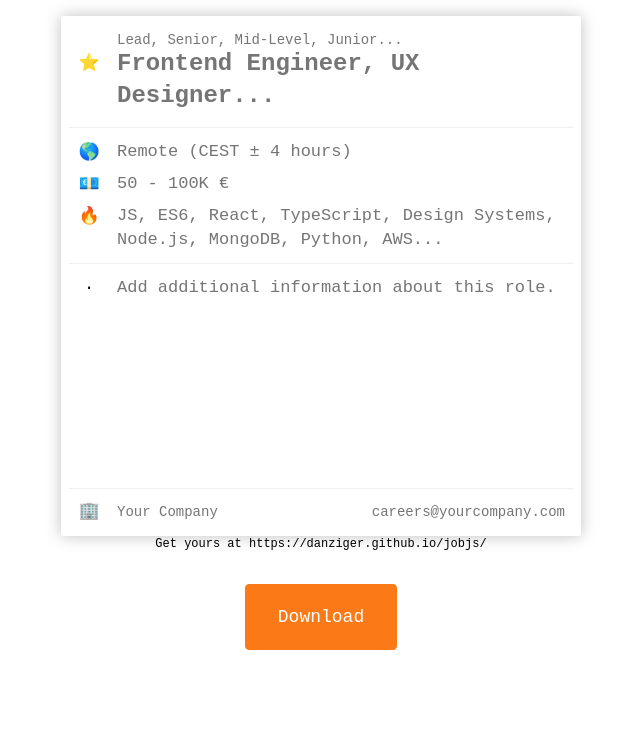
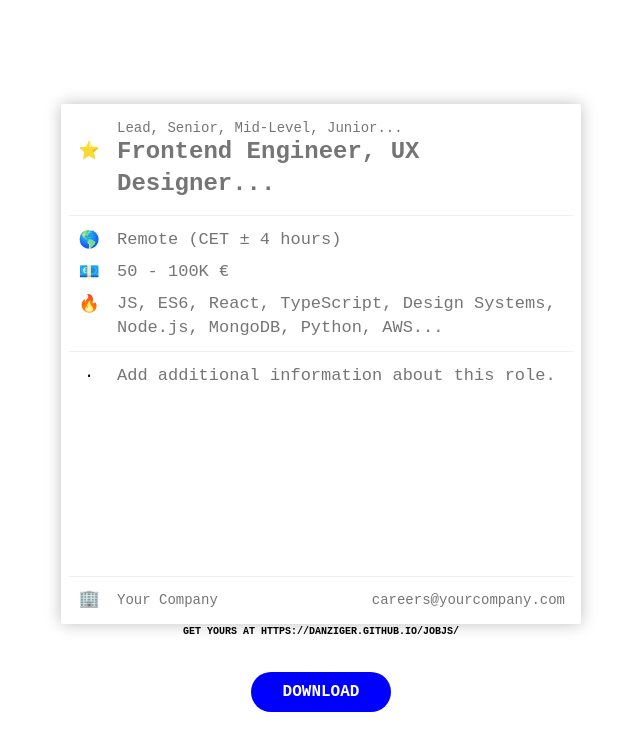
Before and after one commit to Danziger/jobjs, a website built with webpack: page src/app/templates/index.html in a window 1280 px wide. Shown: the whole page, without its empty margins (319-959 px from the left). Built offline with nearby package versions, Linux system fonts and the light colour scheme; a web font is replaced by a local one.

Commit message:
Finishes adding updates from Swyg and updating build setup.

```diff
--- a/src/app/components/app/app.style.scss
+++ b/src/app/components/app/app.style.scss
@@ -2,9 +2,11 @@
     &__base {
         position: relative;
         display: flex;
+        flex-direction: column;
 
-        // flex-direction: column;
         // justify-content: space-between;
+        justify-content: center;
+        align-items: center;
         user-select: none;
 
         // max-width: 800px;
@@ -55,31 +57,21 @@
 
     &__button {
         margin: 32px 0 0;
-        border: 1px solid #fc7917;
-        background: #fc7917;
+        padding: 8px 32px;
+        background: blue;
         color: white;
-        border-radius: 4px;
+        border-radius: 512px;
+        font-family: monospace;
+        font-size: 16px;
+        line-height: 24px;
+        font-weight: bold;
+        border: 0;
         outline: none;
         cursor: pointer;
-        padding: 4px 16px;
-        height: 48px;
-        transition:
-            color ease-in-out 300ms,
-            background-color ease-in-out 300ms,
-            opacity ease-in-out 300ms,
-            border-color ease-in-out 300ms;
-        font-size: 13px;
-        font-weight: 500;
-
-        @media (min-width: 768px) {
-            padding: 4px 32px;
-            height: 66px;
-            font-size: 18px;
-        }
+        text-transform: uppercase;
 
         &:hover {
-            color: #fc7917;
-            background: transparent;
+            background: #00a;
         }
     }
 
--- a/src/app/components/card/card.component.js
+++ b/src/app/components/card/card.component.js
@@ -175,14 +175,16 @@ export class Card {
         const { SIZE } = Card;
 
         // Scale to fit vertically and horizontally:
-        // this.preview.style.transform = `scale(${ Math.min(root.offsetWidth, root.offsetHeight, SIZE) / SIZE })`;
+        this.preview.style.transform = `scale(${ Math.min(root.offsetWidth, root.offsetHeight, SIZE) / SIZE })`;
 
         // Scale to fit horizontally only:
+        /*
         const scale = Math.min(root.offsetWidth, SIZE) / SIZE;
         const height = SIZE * scale;
 
         this.root.style.height = `${ height }px`;
         this.preview.style.transform = `scale(${ scale })`;
+        */
     }
 
     checkInputs(input) {
--- a/src/app/components/card/card.style.scss
+++ b/src/app/components/card/card.style.scss
@@ -289,9 +289,10 @@
         left: 0;
         width: 100%;
         text-align: center;
-        font-size: 12px;
+        font-size: 10px;
         line-height: 16px;
-        font-weight: 500;
+        text-transform: uppercase;
+        font-weight: bold;
         color: #000;
     }
 }
--- a/src/app/styles/reset.scss
+++ b/src/app/styles/reset.scss
@@ -9,8 +9,8 @@ body {
     font-family: 'DM Mono', monospace;
 
     // Uncomment if vertical scaling is enabled:
-    // height: 100vh;
-    // min-height: 100vh;
+    height: 100vh;
+    min-height: 100vh;
 }
 
 h1,
--- a/src/app/templates/index.html
+++ b/src/app/templates/index.html
@@ -55,7 +55,7 @@
                     <ul class="card__props" id="general">
                         <li class="card__prop">
                             <span class="card__icon">🌎</span>
-                            <textarea rows="1" class="card__inputText" placeholder="Remote (CEST ± 4 hours)"></textarea>
+                            <textarea rows="1" class="card__inputText" placeholder="Remote (CET ± 4 hours)"></textarea>
                         </li>
 
                         <li class="card__prop">
--- a/webpack.config.js
+++ b/webpack.config.js
@@ -85,7 +85,7 @@ module.exports = (env, argv) => {
                 template: path.resolve(__dirname, 'src/app/templates/index.html'),
                 title: 'JobJS \\ Sharable image summaries for your open positions',
                 description: 'Share your jobs as an image on LinkedIn and Instagram to get a visibility boost and more applicants!',
-                favicon: path.resolve(__dirname, 'static/favicon.ico'),
+                // favicon: path.resolve(__dirname, 'static/favicon.ico'),
                 inlineSource: '.(js|css)$', // Inline JS and CSS.
                 minify: PROD,
                 meta: {
```
Also changed, not shown: README.md, static/favicon.ico.
